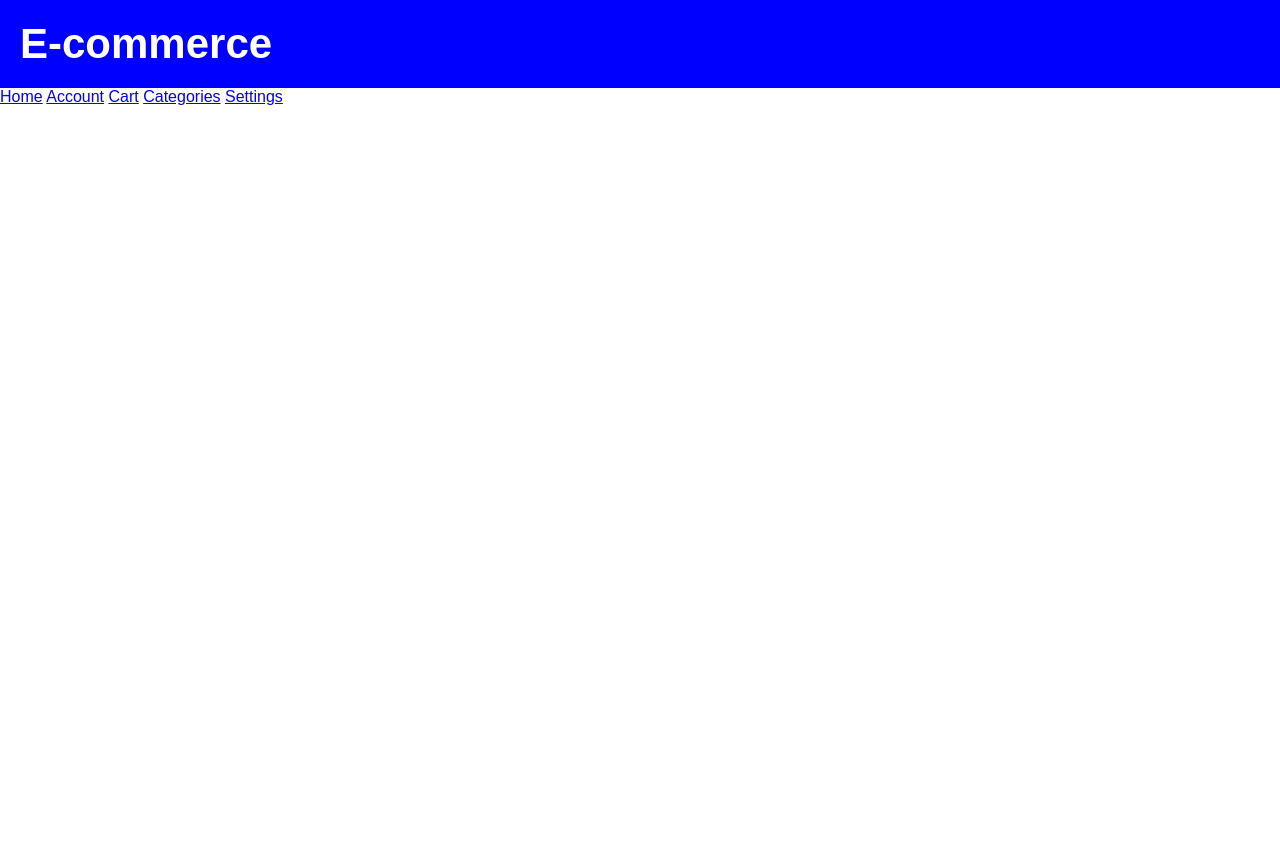
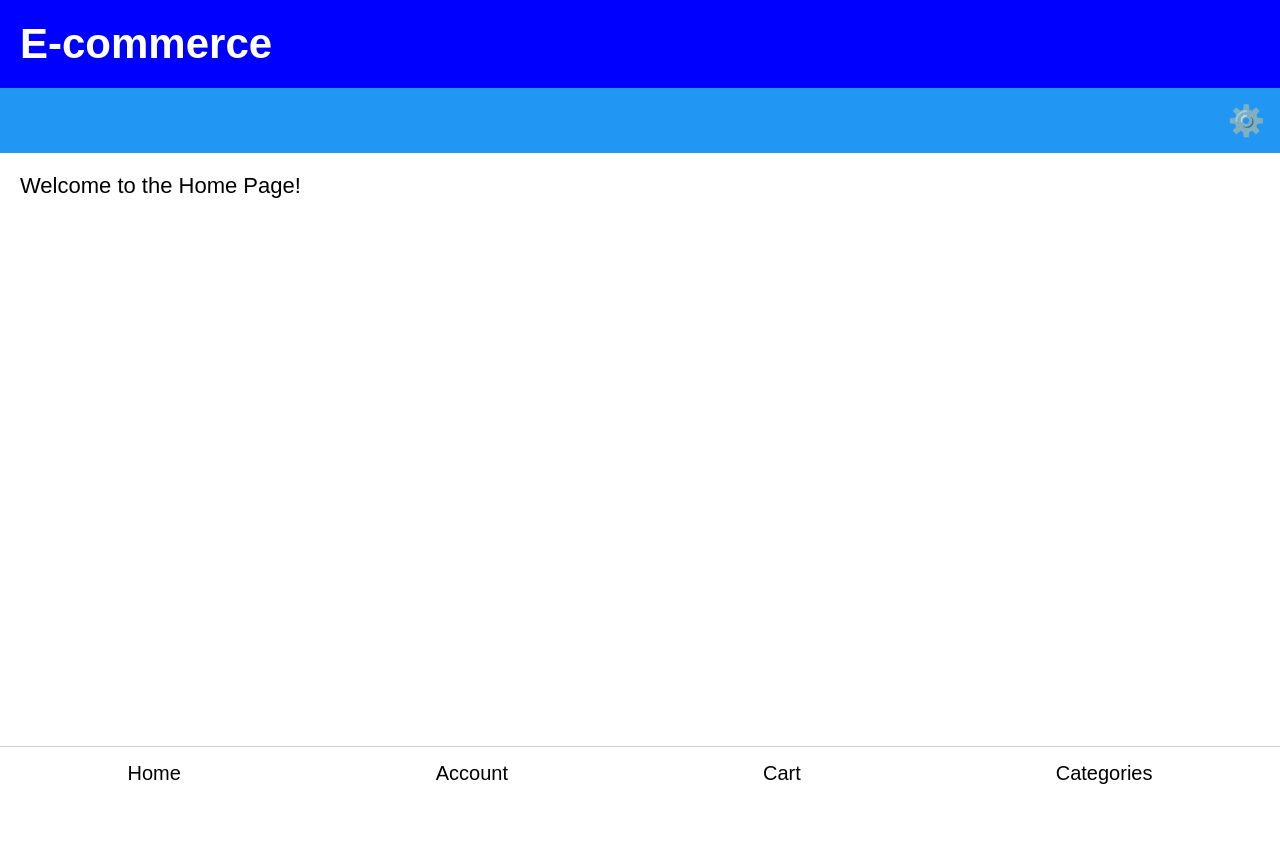
Before and after one commit to royalroushanroy1914168-cloud/my_ecom_app, a plain HTML site: page index.html in a window 1280 px wide. Before the commit the page ends 800 px from the top, so only its background shows below. Drawn offline with Linux system fonts and the light colour scheme.

Commit message:
Update index.html

```diff
--- a/index.html
+++ b/index.html
@@ -37,14 +37,79 @@
 
 
 
+<!DOCTYPE html>
+<html lang="en">
+<head>
+  <meta charset="UTF-8">
+  <title>E-commerce App</title>
 
+  <style>
+    body {
+      margin: 0;
+      font-family: Arial, sans-serif;
+      background-color: white;
+    }
 
+    /* TOP BAR */
+    .topbar {
+      background-color: #2196F3;
+      padding: 15px;
+      display: flex;
+      justify-content: flex-end; /* ONLY right side */
+      align-items: center;
+      color: black;
+    }
 
+    /* SETTINGS ICON */
+    .settings {
+      font-size: 30px;
+      cursor: pointer;
+      user-select: none;
+    }
 
+    /* MAIN CONTENT */
+    .content {
+      height: calc(100vh - 140px);
+      padding: 20px;
+      font-size: 22px;
+    }
+
+    /* BOTTOM NAVIGATION */
+    .bottom-nav {
+      position: fixed;
+      bottom: 0;
+      left: 0;
+      width: 100%;
+      background-color: white;
+      border-top: 1px solid #ccc;
+      padding: 15px 0;
+      display: flex;
+      justify-content: space-around;
+      font-size: 20px;
+      font-weight: 500;
+    }
+
+    .bottom-nav a {
+      text-decoration: none;
+      color: black;
+    }
+
+    .bottom-nav a:hover {
+      color: #2196F3;
+    }
+  </style>
 </head>
 <body>
 
+  <!-- TOP BAR WITH ONLY SETTINGS ICON -->
+  <div class="topbar">
+    <div class="settings">⚙️</div>
+  </div>
 
+  <!-- MAIN CONTENT -->
+  <div class="content">
+    Welcome to the Home Page!
+  </div>
 
   <!-- BOTTOM NAVIGATION -->
   <div class="bottom-nav">
@@ -52,7 +117,6 @@
     <a href="#">Account</a>
     <a href="#">Cart</a>
     <a href="#">Categories</a>
-     <a href="#">Settings</a>
   </div>
 
 </body>
```
